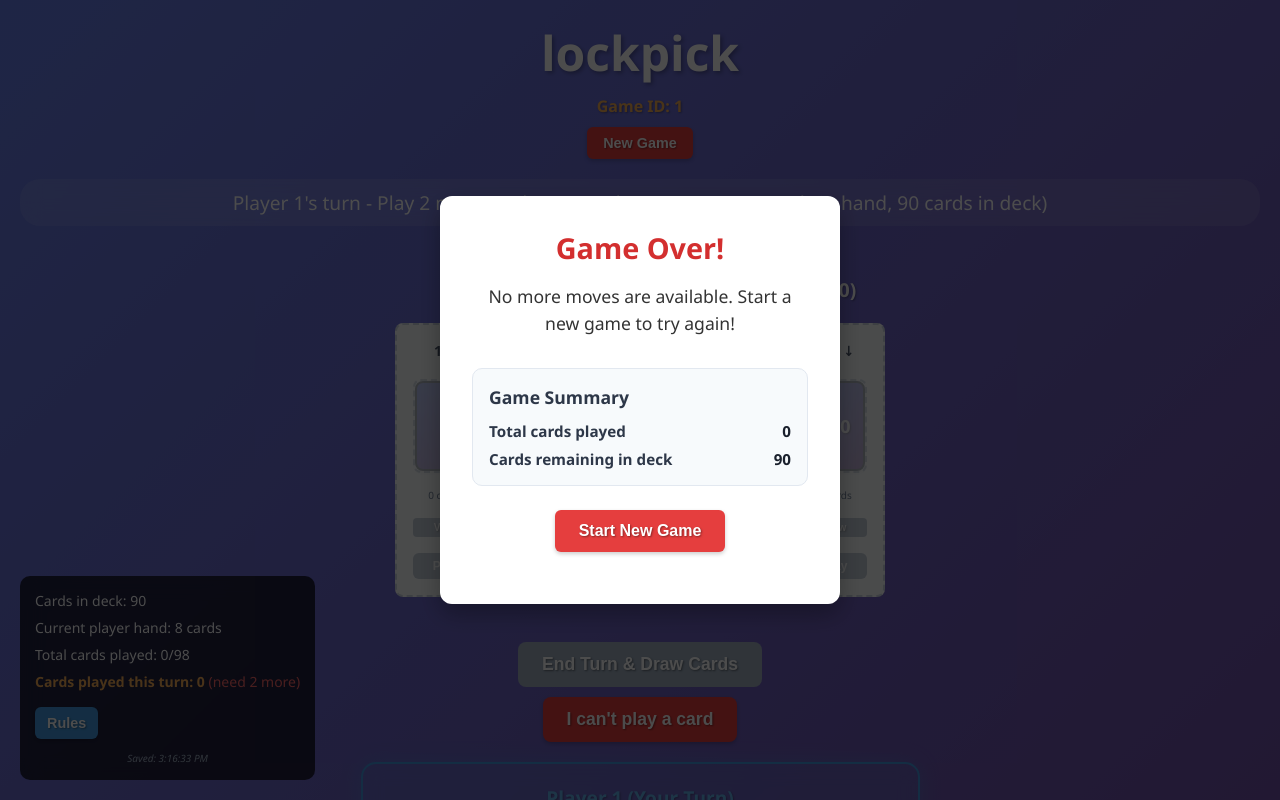
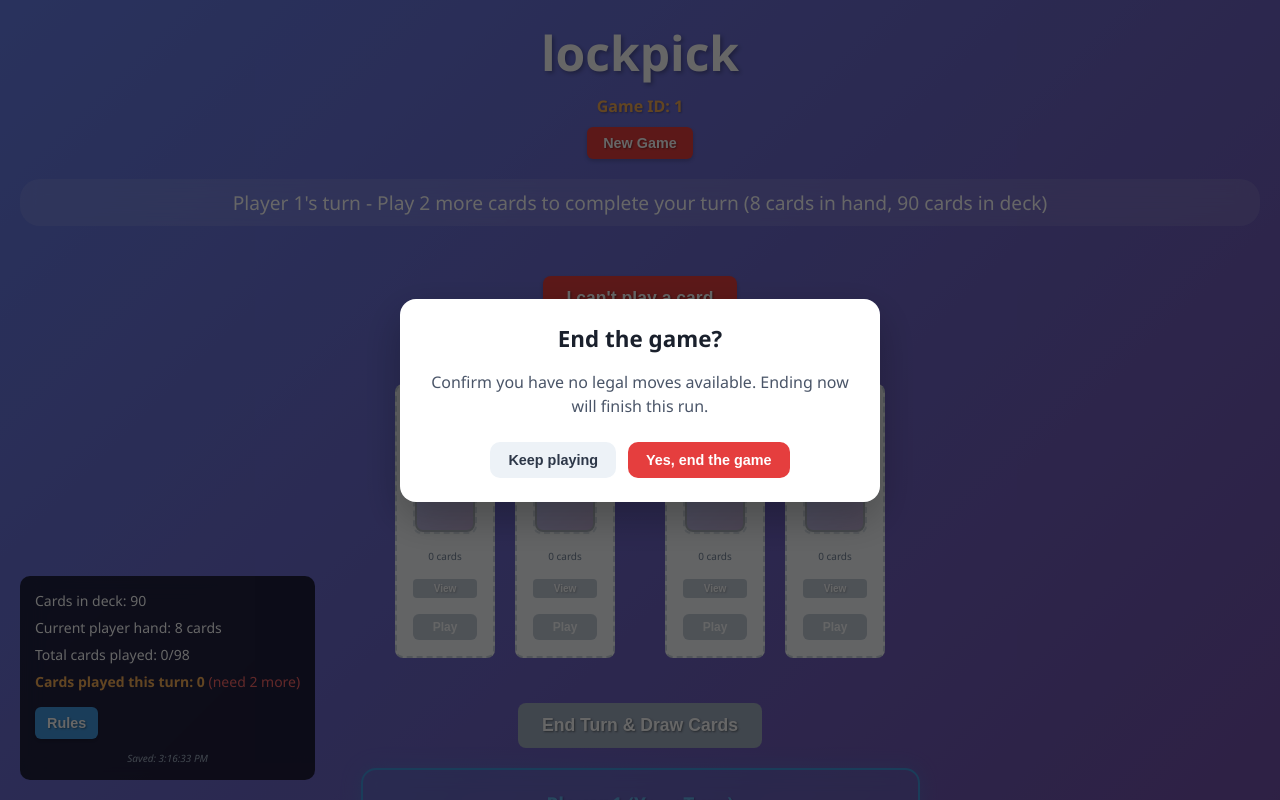
Before and after one commit to simonproudfootxyz/lockpick, a React (Create React App) app: page /game/1 in a window 1280 px wide. Both pictures are taken after a click on the button "I can't play a card". Shown: the top 800 px of the page. Built offline with nearby package versions, Linux system fonts and the light colour scheme; no server answers.

Commit message:
- move the end game button to above piles - add same confirm end game behaviour to single player game

```diff
--- a/src/Game.css
+++ b/src/Game.css
@@ -272,6 +272,16 @@
   cursor: not-allowed;
   transform: none;
   box-shadow: none;
+}
+
+.cant-play-container {
+  display: flex;
+  justify-content: center;
+  margin-bottom: 16px;
+}
+
+.cant-play-container .cant-play-btn {
+  margin: 0;
 }
 
 .pile-assignment {
--- a/src/Game.js
+++ b/src/Game.js
@@ -332,7 +332,15 @@ const Game = () => {
     setViewingPile(null);
   };
 
-  const handleCantPlayCard = () => {
+  const [showCantPlayConfirm, setShowCantPlayConfirm] = useState(false);
+
+  const handleCantPlayClick = () => {
+    if (!gameState?.gameOver) {
+      setShowCantPlayConfirm(true);
+    }
+  };
+
+  const confirmCantPlayCard = () => {
     setGameOverInfo({
       type: "cant-play",
       title: "Game Over!",
@@ -340,6 +348,11 @@ const Game = () => {
       summaryItems: buildGameSummary(gameState),
     });
     setShowGameOverModal(true);
+    setShowCantPlayConfirm(false);
+  };
+
+  const cancelCantPlayCard = () => {
+    setShowCantPlayConfirm(false);
   };
 
   const startNewGame = () => {
@@ -393,6 +406,12 @@ const Game = () => {
         </button>
         <div className="game-status">{status}</div>
         <div className="game-controls"></div>
+      </div>
+
+      <div className="cant-play-container">
+        <button onClick={handleCantPlayClick} className="cant-play-btn">
+          I can't play a card
+        </button>
       </div>
 
       <div className="discard-piles">
@@ -463,9 +482,6 @@ const Game = () => {
           className="end-turn-btn"
         >
           End Turn & Draw Cards
-        </button>
-        <button onClick={handleCantPlayCard} className="cant-play-btn">
-          I can't play a card
         </button>
       </div>
 
@@ -570,6 +586,34 @@ const Game = () => {
         onAction={startNewGame}
         summaryItems={gameOverInfo?.summaryItems}
       />
+      {showCantPlayConfirm && (
+        <div
+          className="cant-play-modal-backdrop"
+          role="dialog"
+          aria-modal="true"
+          aria-labelledby="single-cant-play-title"
+        >
+          <div className="cant-play-modal">
+            <h2 id="single-cant-play-title">End the game?</h2>
+            <p>
+              Confirm you have no legal moves available. Ending now will finish
+              this run.
+            </p>
+            <div className="cant-play-actions">
+              <button
+                type="button"
+                className="secondary"
+                onClick={cancelCantPlayCard}
+              >
+                Keep playing
+              </button>
+              <button type="button" onClick={confirmCantPlayCard}>
+                Yes, end the game
+              </button>
+            </div>
+          </div>
+        </div>
+      )}
 
       <RulesModal isOpen={showRulesModal} onClose={closeRulesModal} />
     </div>
--- a/src/components/MultiplayerGame.js
+++ b/src/components/MultiplayerGame.js
@@ -659,6 +659,15 @@ const MultiplayerGame = () => {
 
           {gameState && (
             <>
+              <div className="cant-play-container">
+                <button
+                  onClick={handleCantPlayClick}
+                  className="cant-play-btn"
+                  disabled={isSpectator || !playerIsCurrentPlayer}
+                >
+                  I can't play a card
+                </button>
+              </div>
               <div className="discard-piles">
                 <div className="pile-group">
                   <h3>Ascending (1)</h3>
@@ -741,13 +750,6 @@ const MultiplayerGame = () => {
                   }
                 >
                   End Turn & Draw Cards
-                </button>
-                <button
-                  onClick={handleCantPlayClick}
-                  className="cant-play-btn"
-                  disabled={isSpectator || !playerIsCurrentPlayer}
-                >
-                  I can't play a card
                 </button>
               </div>
 
```
